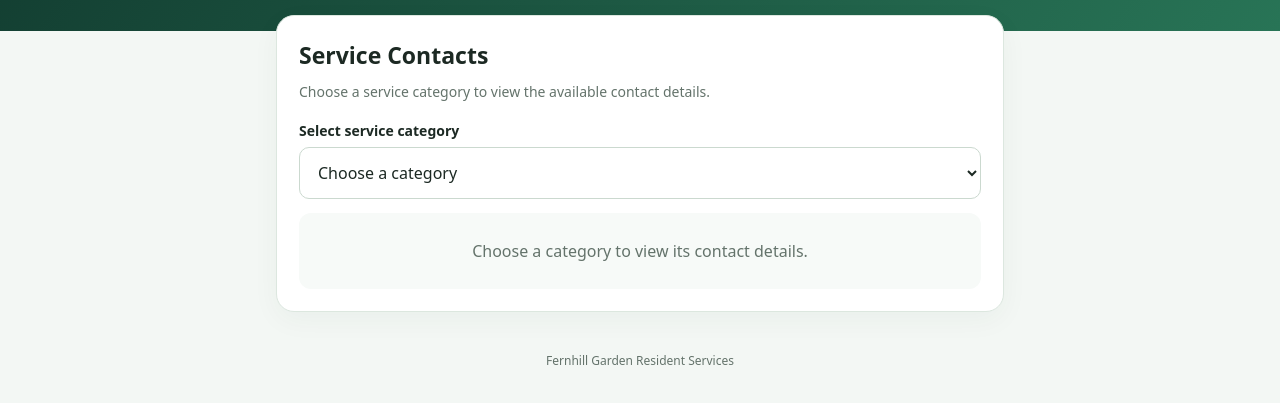
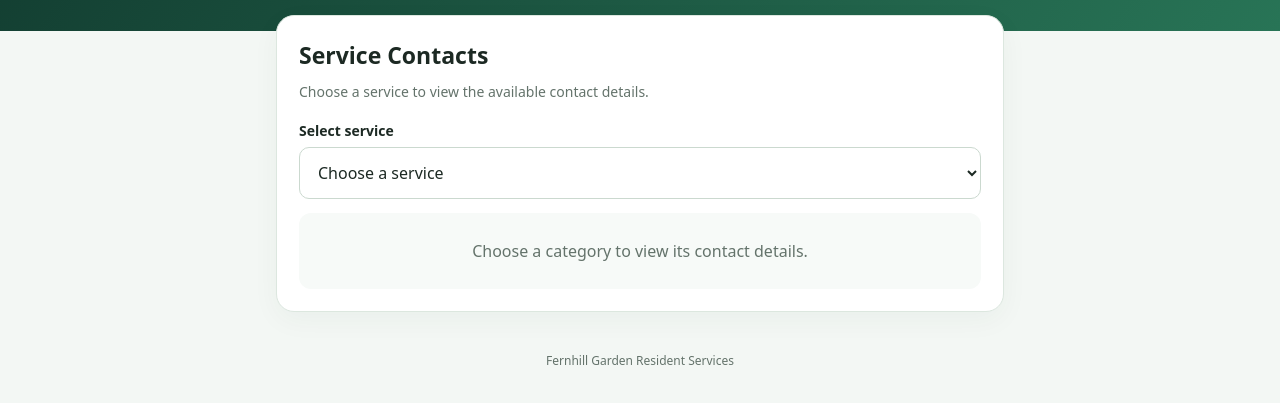
Before and after one commit to Ainn5/FGAOA, a plain HTML site: page index.html in a window 1280 px wide. Shown: the part 135-538 px from the top of the page. Drawn offline with Linux system fonts and the light colour scheme.

Commit message:
Remove Category wording from service selector

```diff
--- a/index.html
+++ b/index.html
@@ -24,9 +24,9 @@ footer{text-align:center;color:var(--muted);font-size:12px;padding:0 16px 28px}
 <header><div class="brand">RESIDENT SERVICES DIRECTORY</div><div class="logo">FERNHILL GARDEN</div><p class="subtitle">Helpful contacts for our apartment community</p></header>
 <main>
 <section class="panel">
-<h1>Service Contacts</h1><p class="muted">Choose a service category to view the available contact details.</p>
-<label for="category">Select service category</label>
-<select id="category" onchange="showContacts()"><option value="">Choose a category</option>
+<h1>Service Contacts</h1><p class="muted">Choose a service to view the available contact details.</p>
+<label for="category">Select service</label>
+<select id="category" onchange="showContacts()"><option value="">Choose a service</option>
 <option value="category-manager">Manager</option><option>Electrician</option><option>Plumber</option><option>Gardener</option><option>Security</option><option>Dhobi / Laundry</option><option>Library</option><option>Carpenter</option><option>Housekeeping</option><option>AC Technician</option><option>Lift Maintenance</option><option>Garbage Collection</option><option>Car Washing</option></select>
 <div id="results" aria-live="polite"><div class="empty">Choose a category to view its contact details.</div></div>
 </section>
```
